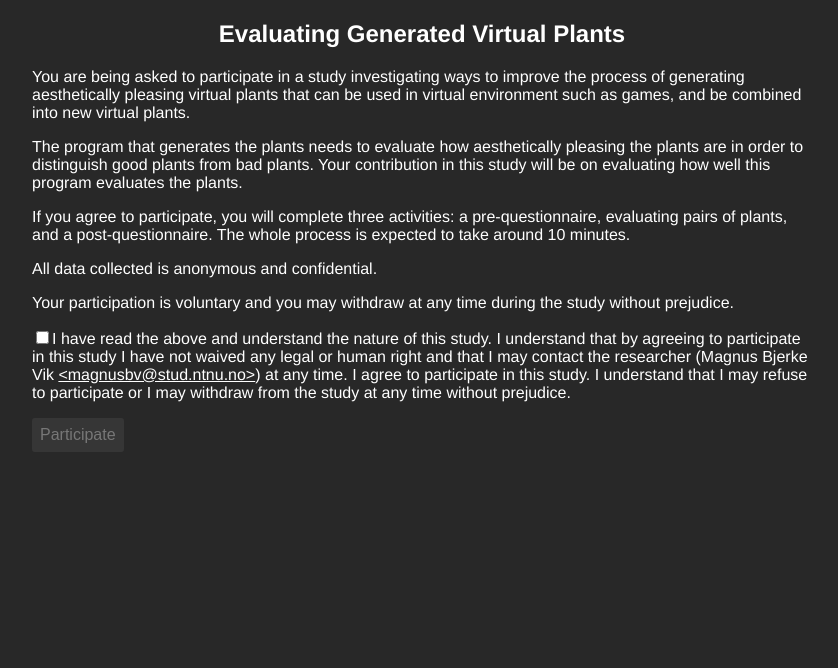
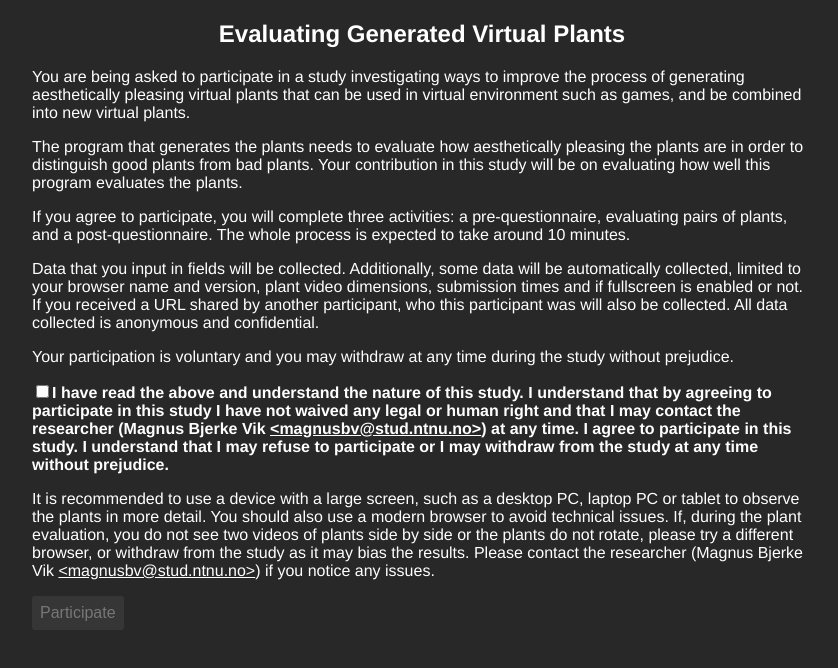
Before and after one commit to Gachapen/lsys-pairwise, a Vue app in the folder front/: page /#/ in a window 1280 px wide. Shown: the top 668 px of the page, without its empty margins (218-1056 px from the left). Built offline with nearby package versions, Linux system fonts and the light colour scheme.

Commit message:
[front] Add data collection and recommendations in consent

```diff
--- a/front/src/components/Consent.vue
+++ b/front/src/components/Consent.vue
@@ -11,17 +11,26 @@
         If you agree to participate, you will complete three activities: a pre-questionnaire, evaluating pairs of plants, and a post-questionnaire.
         The whole process is expected to take around 10 minutes.
       p.
+        Data that you input in fields will be collected.
+        Additionally, some data will be automatically collected, limited to your browser name and version, plant video dimensions, submission times and if fullscreen is enabled or not.
+        If you received a URL shared by another participant, who this participant was will also be collected.
         All data collected is anonymous and confidential.
       p.
         Your participation is voluntary and you may withdraw at any time during the study without prejudice.
       p.
       p
         input(type='checkbox' id='agree' v-model='agree')
-        label(for='agree').
-          I have read the above and understand the nature of this study.
-          I understand that by agreeing to participate in this study I have not waived any legal or human right and that I may contact the researcher (Magnus Bjerke Vik #[a(href='mailto:magnusbv@stud.ntnu.no') &lt;magnusbv@stud.ntnu.no&gt;]) at any time.
-          I agree to participate in this study.
-          I understand that I may refuse to participate or I may withdraw from the study at any time without prejudice.
+        label(for='agree')
+          b.
+            I have read the above and understand the nature of this study.
+            I understand that by agreeing to participate in this study I have not waived any legal or human right and that I may contact the researcher (Magnus Bjerke Vik #[a(href='mailto:magnusbv@stud.ntnu.no') &lt;magnusbv@stud.ntnu.no&gt;]) at any time.
+            I agree to participate in this study.
+            I understand that I may refuse to participate or I may withdraw from the study at any time without prejudice.
+      p.
+        It is recommended to use a device with a large screen, such as a desktop PC, laptop PC or tablet to observe the plants in more detail.
+        You should also use a modern browser to avoid technical issues.
+        If, during the plant evaluation, you do not see two videos of plants side by side or the plants do not rotate, please try a different browser, or withdraw from the study as it may bias the results.
+        Please contact the researcher (Magnus Bjerke Vik #[a(href='mailto:magnusbv@stud.ntnu.no') &lt;magnusbv@stud.ntnu.no&gt;]) if you notice any issues.
       p
         button(:disabled='!agree' @click='$router.push({ path: "register", query: $router.currentRoute.query })') Participate
 </template>
```
